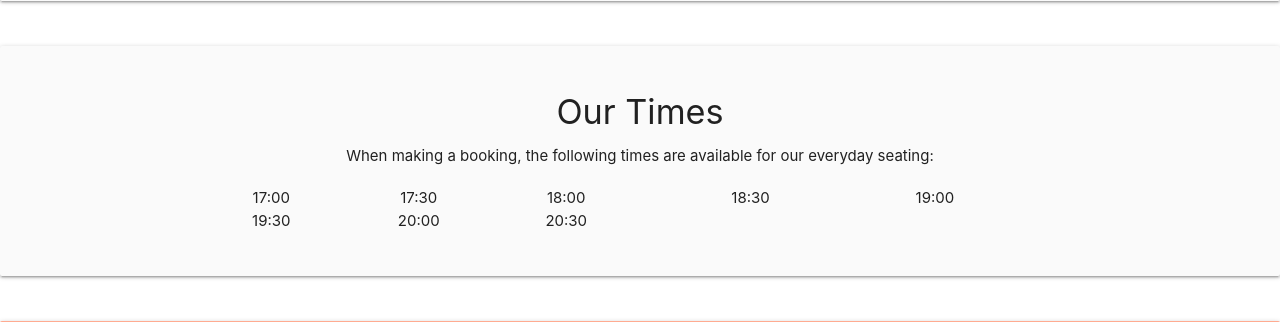
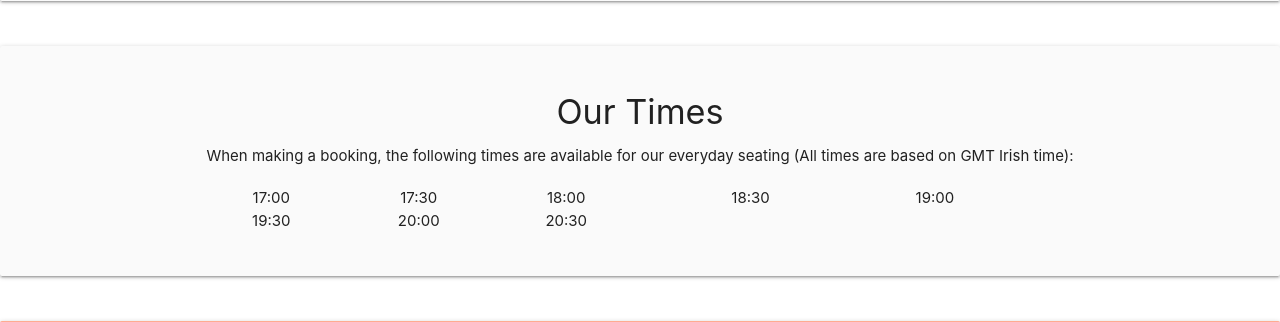
Before and after one commit to Neillcllghn/Tablefor2, a Django app: page / in a window 1280 px wide. Shown: the part 411-733 px from the top of the page. Run offline with Django 3.2, Linux system fonts and the light colour scheme; some libraries are stand-ins or nearby versions.

Commit message:
Notifing user that times are based on GMT

```diff
--- a/templates/index.html
+++ b/templates/index.html
@@ -36,7 +36,7 @@
       <h4 class="center">Our Times</h4>
       <div class="container">
         <div class="row">
-    <p class="center">When making a booking, the following times are available for our everyday seating:</p>
+    <p class="center">When making a booking, the following times are available for our everyday seating (All times are based on GMT Irish time):</p>
         </div>
       </div>
       <div class="container center">
```
